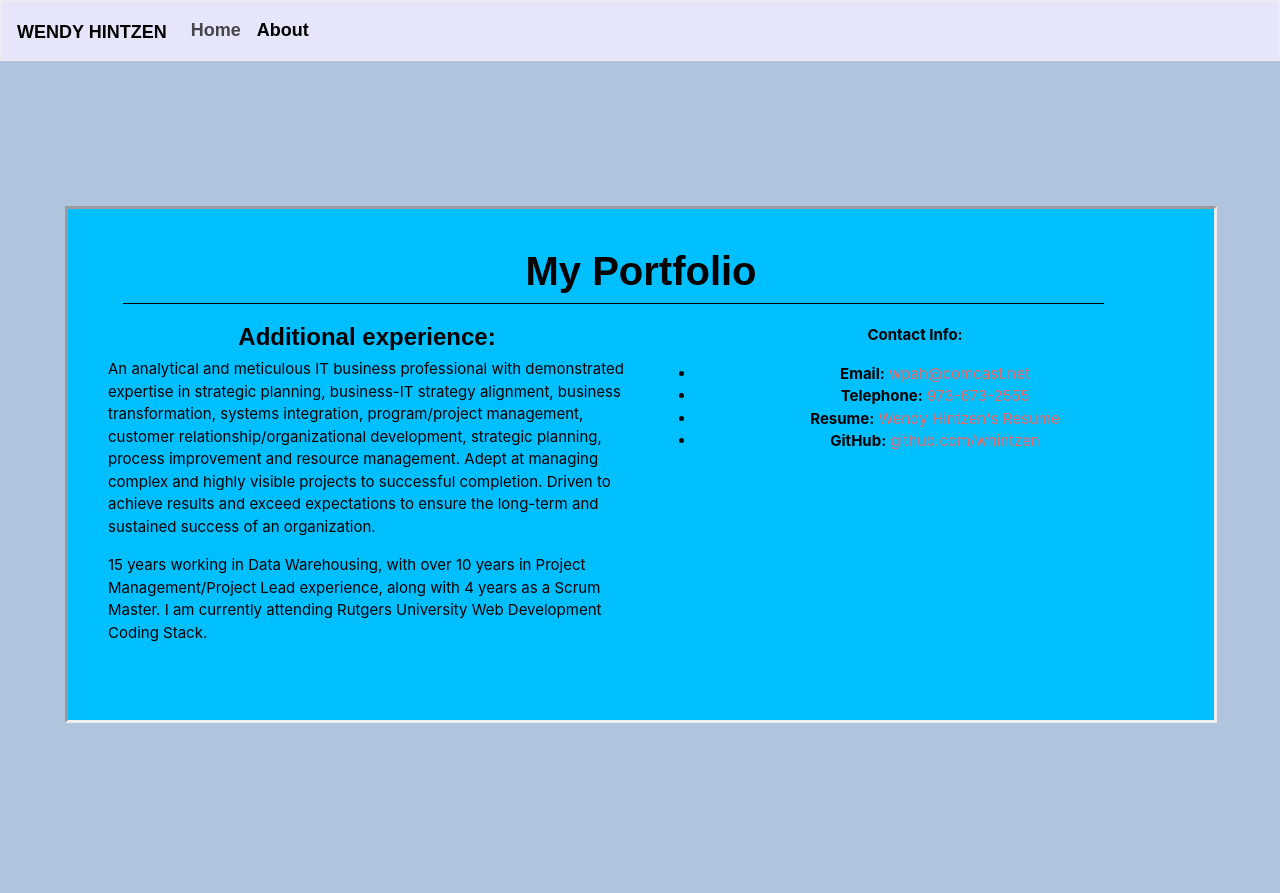
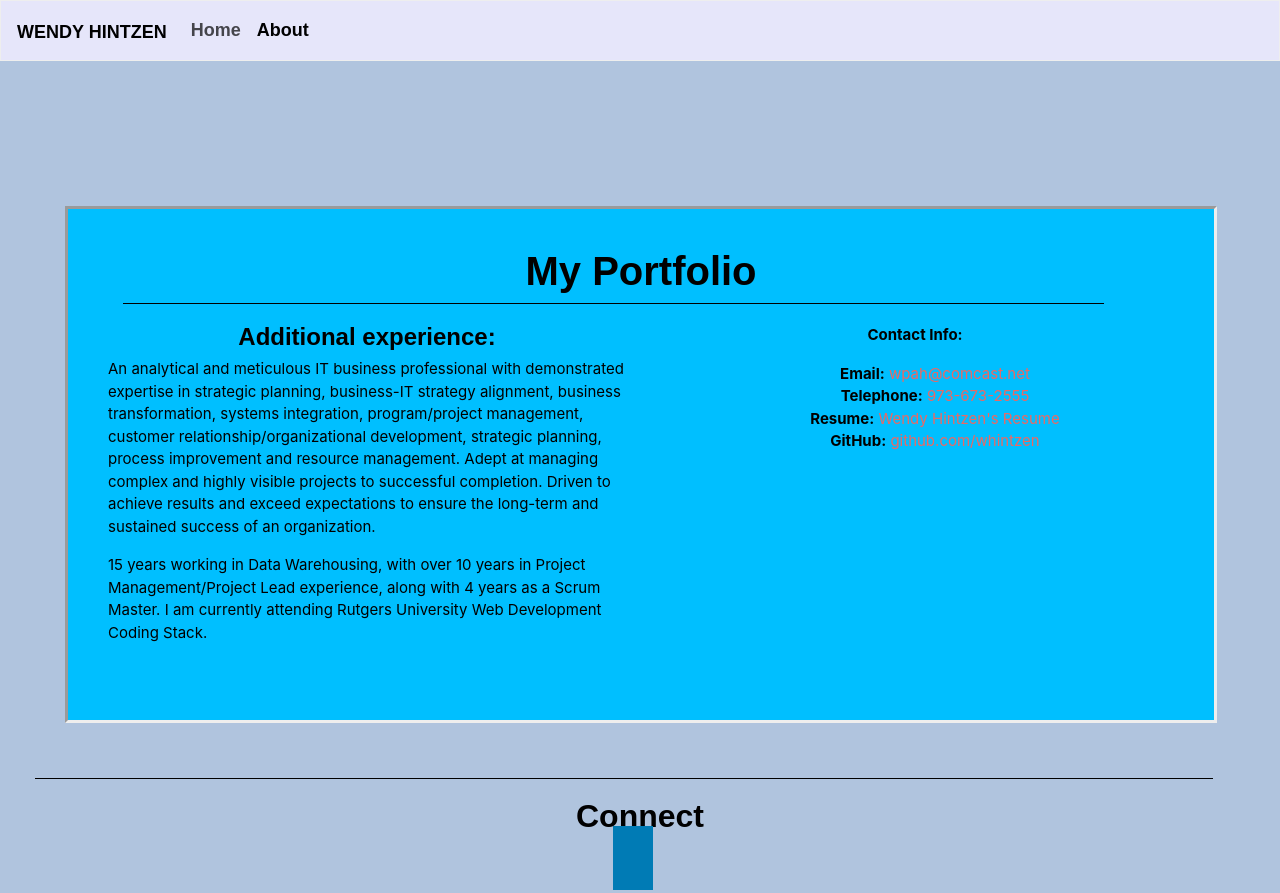
Before and after one commit to whintzen/React-Portfolio, a React (Create React App) app: page /about in a window 1280 px wide. Before the commit the page ends 800 px from the top, so only its background shows below. Built offline with nearby package versions, Linux system fonts and the light colour scheme; a web font is replaced by a local one.

Commit message:
Updated About index.js and Aboutstyle.css to add list items

```diff
--- a/src/pages/About/aboutstyle.css
+++ b/src/pages/About/aboutstyle.css
@@ -44,3 +44,43 @@
     word-spacing: normal;
     white-space: pre-wrap;
 }
+
+.socialhr {
+    width: 95%;
+  }
+
+  .connect {
+    text-align: center ;
+  }
+
+  /* set the font size of the Social Media Letters */
+  .col-social {
+    padding-left: 185px;
+    font-size: 15px;
+    justify-content: center;
+  }
+
+    /* Set the LinkedIn effects */
+  .fa {
+    padding: 20px;
+    font-size: 20px;
+    width: 50px;
+    height: 50px;
+    text-align: center;
+    text-decoration: none;
+    justify-content: center;
+  }
+
+      /* Add a hover effect */
+  .fa:hover {
+    opacity: 0.7;
+  }
+
+   /* Set a specific color for each brand */
+
+    /* LinkedIn */
+  .fa-linkedin {
+    background: #007bb5;
+    color: white;
+
+  }
--- a/src/pages/About/index.js
+++ b/src/pages/About/index.js
@@ -31,16 +31,37 @@
                 <Col size="lg-6">
 
                     <p id="Contact"> <strong>Contact Info:</strong></p>
-                    <ul>
-                        <li><strong>Email:</strong> <a href="/">wpah@comcast.net</a></li>
+                    {/* <ul>                             */}
+                        {/* <li><strong>Email:</strong> <a href="/">wpah@comcast.net</a></li>
                         <li><strong>Telephone:</strong> <a href="/">973-673-2555</a></li>
                         <li><strong>Resume:</strong> <a href="./assets/resume/Wendy_Hintzen.pdf" target="_blank" rel="noreferrer" alt="wendyresume">Wendy Hintzen's Resume</a></li>
-                        <li><strong>GitHub:</strong> <a href="https://github.com/whintzen" target="_blank" rel="noreferrer">github.com/whintzen</a></li>
+                        <li><strong>GitHub:</strong> <a href="https://github.com/whintzen" target="_blank" rel="noreferrer">github.com/whintzen</a></li>  */}
+                    {/* </ul> */}
+                    <ul>
+                        <strong>Email:</strong> <a href="/">wpah@comcast.net</a>
+                        <br />
+                        <strong>Telephone:</strong> <a href="/">973-673-2555</a>
+                        <br />
+                        <strong>Resume:</strong> <a href="./assets/resume/Wendy_Hintzen.pdf" target="_blank" rel="noreferrer" alt="wendyresume">Wendy Hintzen's Resume</a>
+                        <br />
+                        <strong>GitHub:</strong> <a href="https://github.com/whintzen" target="_blank" rel="noreferrer" alt="Github">github.com/whintzen</a>
                     </ul>
 
                 </Col>
                 </Row>
             </Container>
+            <Row className="text-center">
+                <Col size="md-12">
+                    <hr className="socialhr"/>
+                    <h2 className="connect">Connect</h2>
+                </Col>
+
+                <Col size="md-4"></Col>
+                <Col size="md-4 social">
+                    <a href="https://www.linkedin.com/in/wendy-hintzen-999b7583/" target="_blank" rel="noreferrer" className="fa fa-linkedin"> </a>
+                </Col>
+                <Col size="md-4"></Col>
+            </Row>
         </div>
      );
 }
```
